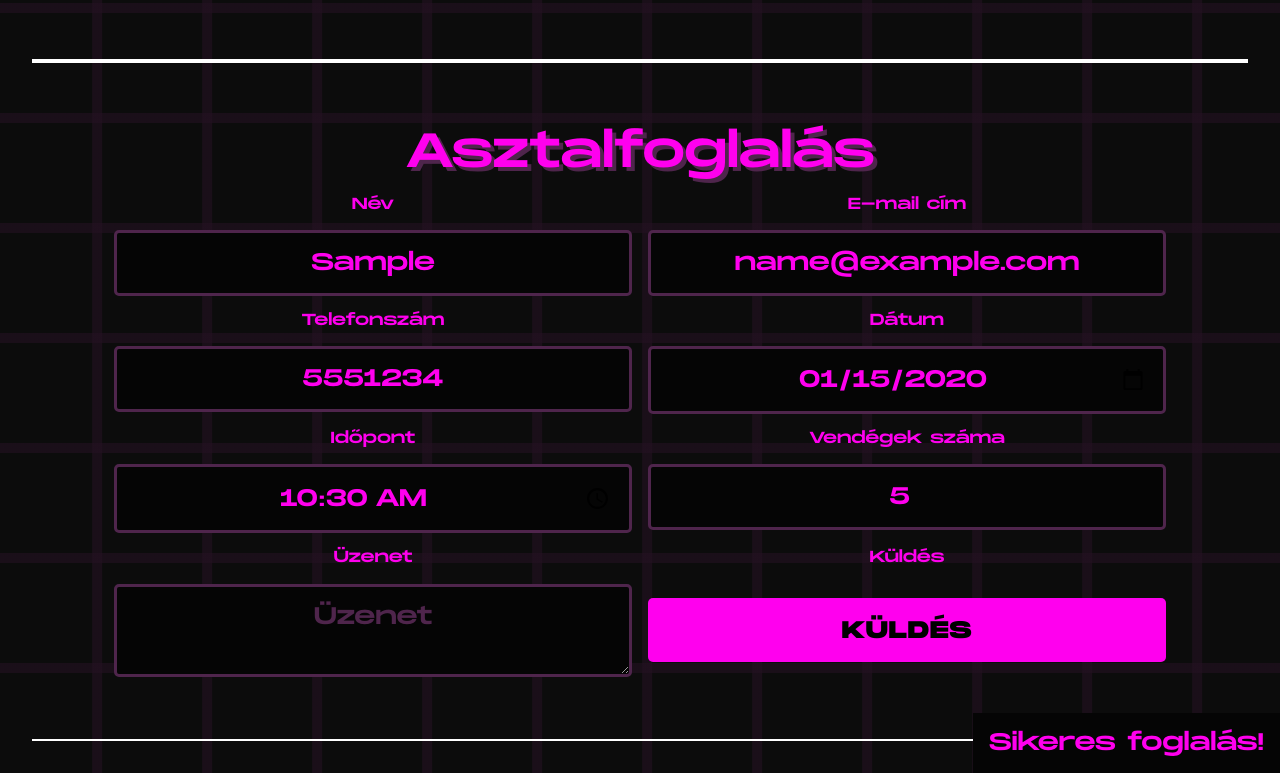
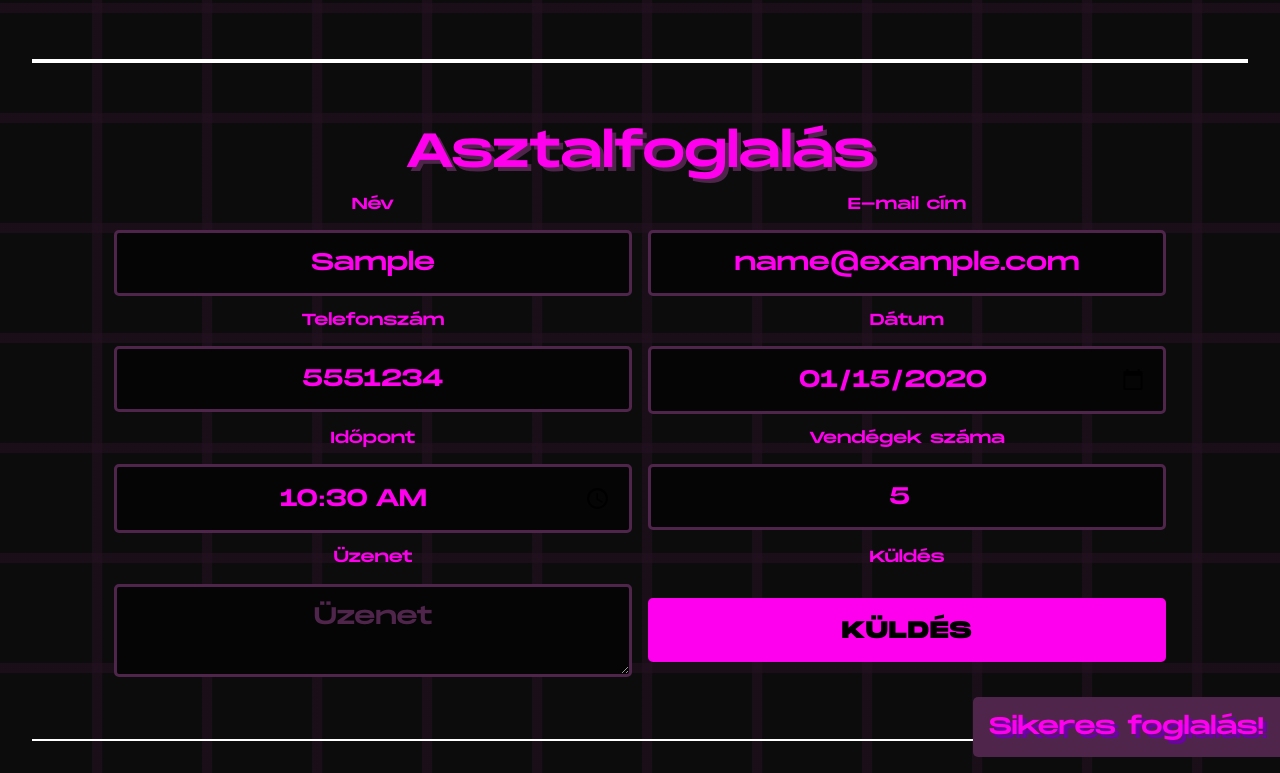
Before and after one commit to shie1/webprog-pizzaplex, a plain HTML site: page index.html in a window 1280 px wide. Both pictures are taken after typing "Sample", "name@example.com", "5551234", "2020-01-15", "10:30", "5" into the empty fields and a click on the input "Küldés". Shown: the part 2345-3118 px from the top of the page. Drawn offline with nearby package versions, Linux system fonts and the light colour scheme.

Commit message:
cuter notifications

```diff
--- a/global.css
+++ b/global.css
@@ -642,10 +642,14 @@ form input[type="submit"]:hover {
     gap: 2rem;
     z-index: 1000;
     padding: 1rem;
-    background: var(--background-light);
+    background: var(--secondary);
     font-size: 1.5rem;
     color: var(--primary);
     animation: notification 4s ease;
+    border-top-left-radius: 5px;
+    border-bottom-left-radius: 5px;
+    margin-bottom: 1rem;
+    text-shadow: 4px 4px 0px var(--accent);
 }
 
 input::placeholder,
```
